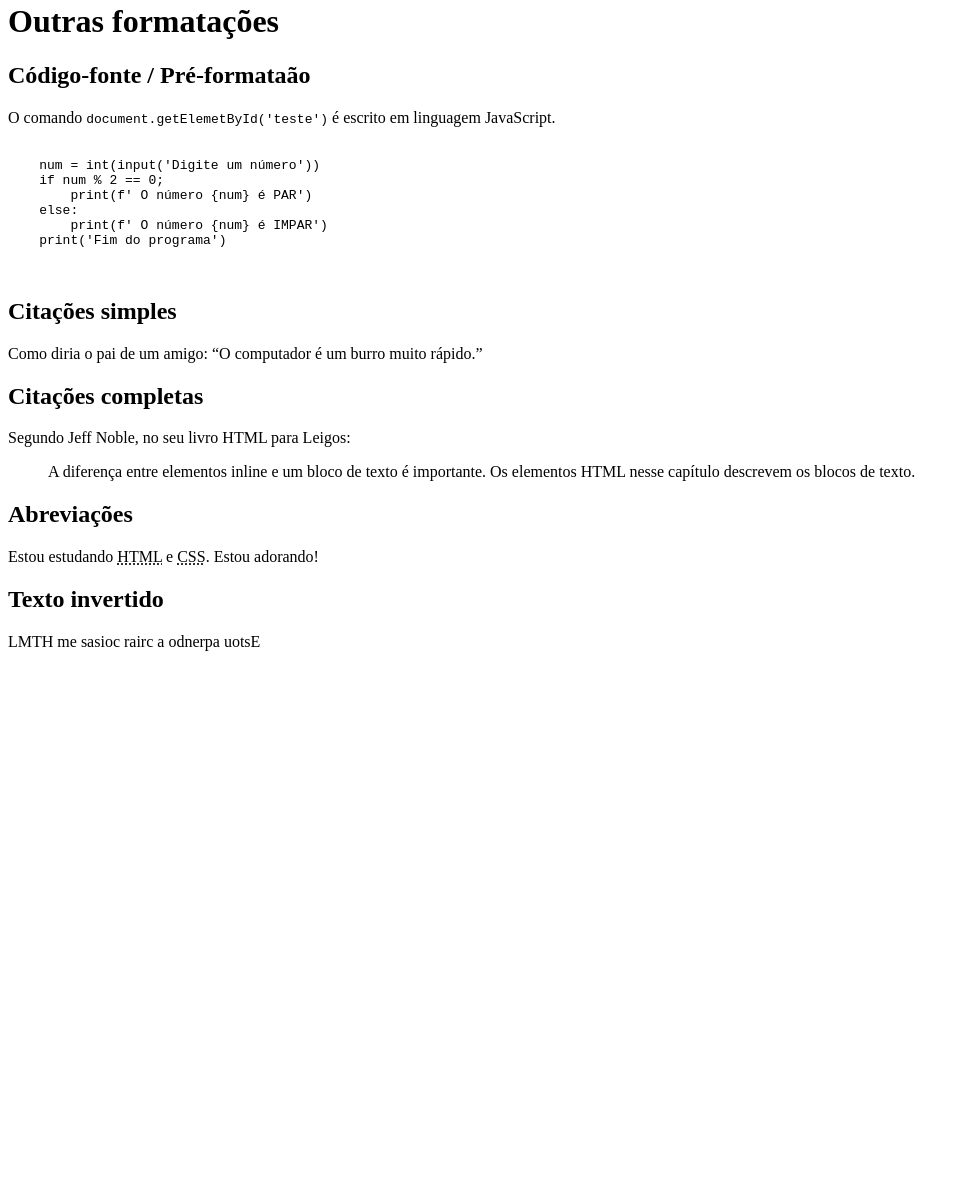
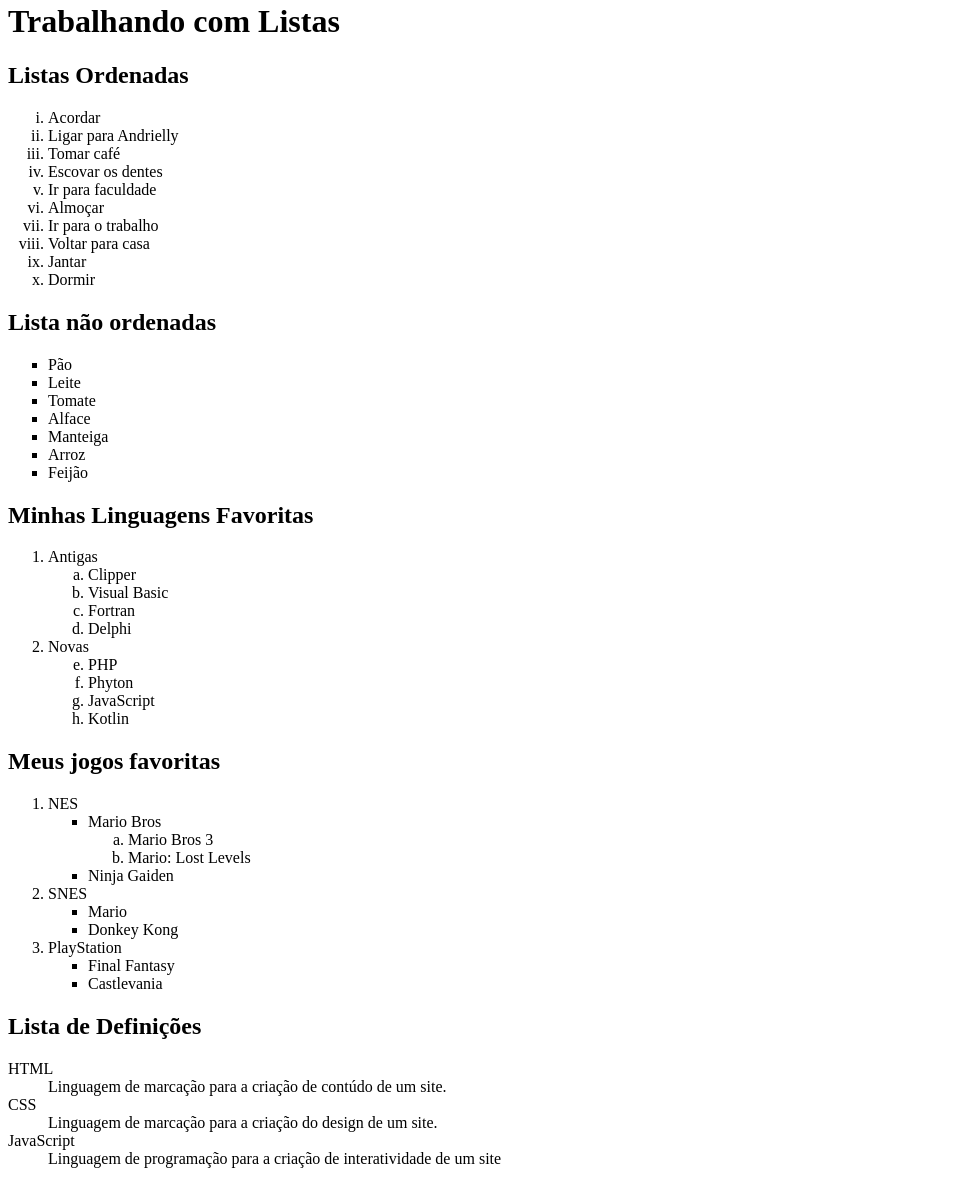
Before and after one commit to simplered93/Cursos, a plain HTML site: page html-css/exercicios/ex009/index.html in a window 1280 px wide. Shown: the part 18-1202 px from the top of the page, without its empty margins (0-966 px from the left). Before the commit the page ends 800 px from the top, so only its background shows below. Drawn offline with Linux system fonts and the light colour scheme.

Commit message:
Fedora
Adicionando arquivos que estavam no fedora 33

```diff
--- a/html-css/exercicios/ex009/index.html
+++ b/html-css/exercicios/ex009/index.html
@@ -3,32 +3,80 @@
 <head>
     <meta charset="UTF-8">
     <meta name="viewport" content="width=device-width, initial-scale=1.0">
-    <title>Outras formatações</title>
+    <title>Listas</title>
 </head>
 <body>
-    <h1>Outras formatações</h1>
-    <h2>Código-fonte / Pré-formataão</h2>
-    <p>O comando <code>document.getElemetById('teste')</code> é escrito em linguagem JavaScript.</p>
-    <pre>
-        <code>
-    num = int(input('Digite um número'))
-    if num % 2 == 0;
-        print(f' O número {num} é PAR')
-    else:
-        print(f' O número {num} é IMPAR')
-    print('Fim do programa')
-        </code>
-    </pre>
-    <h2>Citações simples</h2>
-    <p>Como diria o pai de um amigo: <q>O computador é um burro muito rápido.</q></p>
-    <h2>Citações completas</h2>
-    <p>Segundo Jeff Noble, no seu livro HTML para Leigos:</p>
-    <blockquote cite="https://books.google.com.br/books?id=E8ZtDwAAQBAJ&pg=PA17&dq=html&hl=pt-BR&sa=X&ved=2ahUKEwjQpeyS27LtAhUTIbkGHZfXARIQ6AEwAHoECAMQAg#v=onepage&q=html&f=false">
-        A diferença entre elementos inline e um bloco de texto é importante. Os elementos HTML nesse capítulo descrevem os blocos de texto.
-    </blockquote>
-    <h2>Abreviações</h2>
-    <p>Estou estudando <abbr title="HyperText Markup Language">HTML</abbr> e <abbr title="Cascading Style Sheets">CSS</abbr>. Estou adorando!</p>
-    <h2>Texto invertido</h2>
-    <p><bdo dir="rtl">Estou aprendo a criar coisas em HTML</bdo></p>
+    <h1>Trabalhando com Listas</h1>
+    <h2>Listas Ordenadas</h2><!--Onde a ordem faz diferença-->
+    <ol type="i">
+        <li>Acordar
+        <li>Ligar para Andrielly
+        <li>Tomar café
+        <li>Escovar os dentes
+        <li>Ir para faculdade</li>
+        <li>Almoçar</li>
+        <li>Ir para o trabalho</li>
+        <li>Voltar para casa</li>
+        <li>Jantar</li>
+        <li>Dormir</li>
+    </ol>
+    <h2>Lista não ordenadas</h2>
+    <ul type="square"><!--dis circle square-->
+        <li>Pão</li>
+        <li>Leite</li>
+        <li>Tomate</li>
+        <li>Alface</li>
+        <li>Manteiga</li>
+        <li>Arroz</li>
+        <li>Feijão</li>
+    </ul>
+    <h2>Minhas Linguagens Favoritas</h2>
+    <ol>
+        <li>Antigas</li>
+        <ol type="a">
+            <li>Clipper</li>
+            <li>Visual Basic</li>
+            <li>Fortran</li>
+            <li>Delphi</li>
+        </ol>
+        <li>Novas</li>
+        <ol type="a" start="5">
+            <li>PHP</li>
+            <li>Phyton</li>
+            <li>JavaScript</li>
+            <li>Kotlin</li>
+        </ol>
+    </ol>
+    <h2>Meus jogos favoritas</h2>
+    <ol>
+        <li>NES</li>
+        <ul type="square">
+            <li>Mario Bros</li>
+            <ol type="a">
+                <li>Mario Bros 3</li>
+                <li>Mario: Lost Levels</li>
+            </ol>
+            <li>Ninja Gaiden</li>
+        </ul>
+        <li>SNES</li>
+        <ul type="square">
+            <li>Mario</li>
+            <li>Donkey Kong</li>
+        </ul>
+        <li>PlayStation</li>
+        <ul type="square">
+            <li>Final Fantasy</li>
+            <li>Castlevania</li>
+        </ul>
+    </ol>
+    <h2>Lista de Definições</h2>
+    <dl>
+        <dt>HTML</dt>
+        <dd>Linguagem de marcação para a criação de contúdo de um site.</dd>
+        <dt>CSS</dt>
+        <dd>Linguagem de marcação para a criação do design de um site.</dd>
+        <dt>JavaScript</dt>
+        <dd>Linguagem de programação para a criação de interatividade de um site</dd>
+    </dl>
 </body>
 </html>
```
Also changed, not shown: html-css/exercicios/ex009/index2.html (added, +34 -0 lines), html-css/exercicios/ex010/index.html (added, +13 -0 lines).
